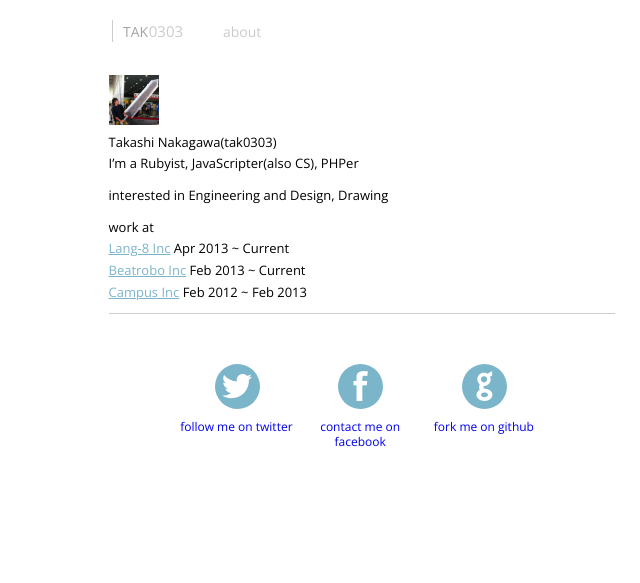
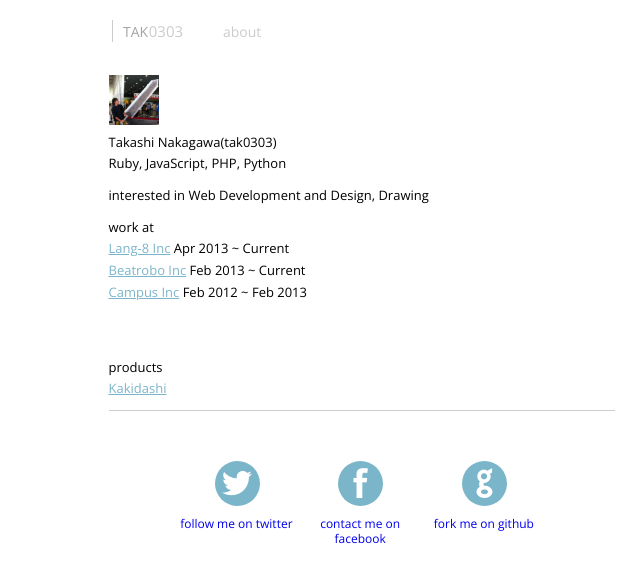
Before and after one commit to tak0303/tak0303.github.com, a Jekyll site: the page built from about.html, in a window 1280 px wide. Shown: the top 583 px of the page, without its empty margins (278-918 px from the left). Built offline with Jekyll 4.4.1, drawn with Linux system fonts in a browser that asks for light colours; Markdown is read by kramdown in place of the engine named in the settings.

Commit message:
fix about

```diff
--- a/about.html
+++ b/about.html
@@ -8,13 +8,15 @@ layout: default
     </div>
     <h2 id='takashi_nakagawatak0303'>Takashi Nakagawa(tak0303)</h2>
 
-    <p>I&#8217;m a Rubyist, JavaScripter(also CS), PHPer</p>
+    <p>Ruby, JavaScript, PHP, Python</p>
 
-    <p>interested in Engineering and Design, Drawing</p>
+    <p>interested in Web Development and Design, Drawing</p>
 
     <p>work at <br>
       <a href="http://lang-8.com">Lang-8 Inc</a> Apr 2013 ~ Current <br>
       <a href="https://beatrobo.com">Beatrobo Inc</a> Feb 2013 ~ Current <br>
-      <a href='http://campus-inc.org'>Campus Inc</a> Feb 2012 ~ Feb 2013</p>
+      <a href='http://campus-inc.org'>Campus Inc</a> Feb 2012 ~ Feb 2013</p> <br><br>
+    <p>products <br>
+      <a href="http://kakidashi.com">Kakidashi</a></p>
   </div>
 </article>
```
